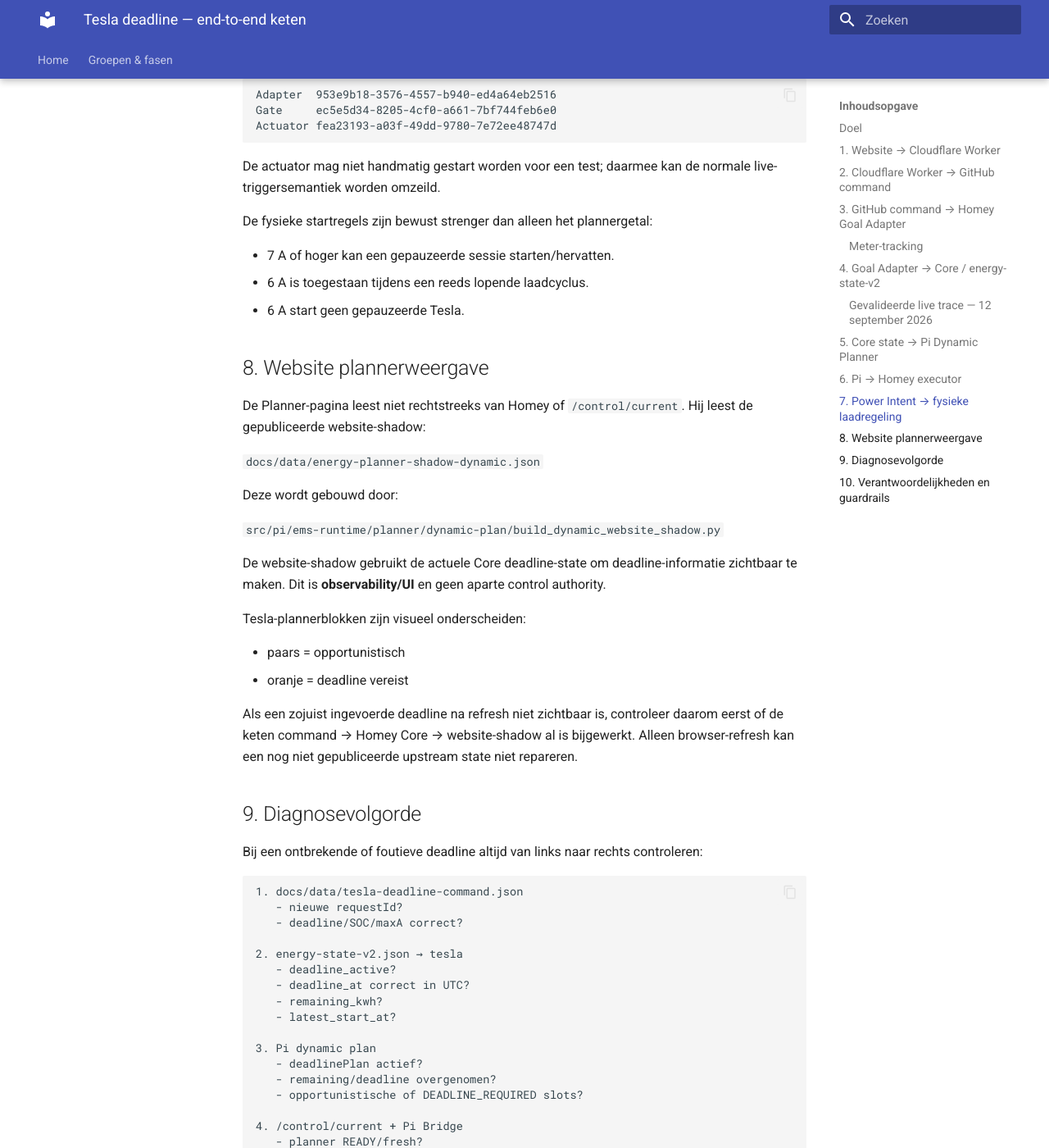
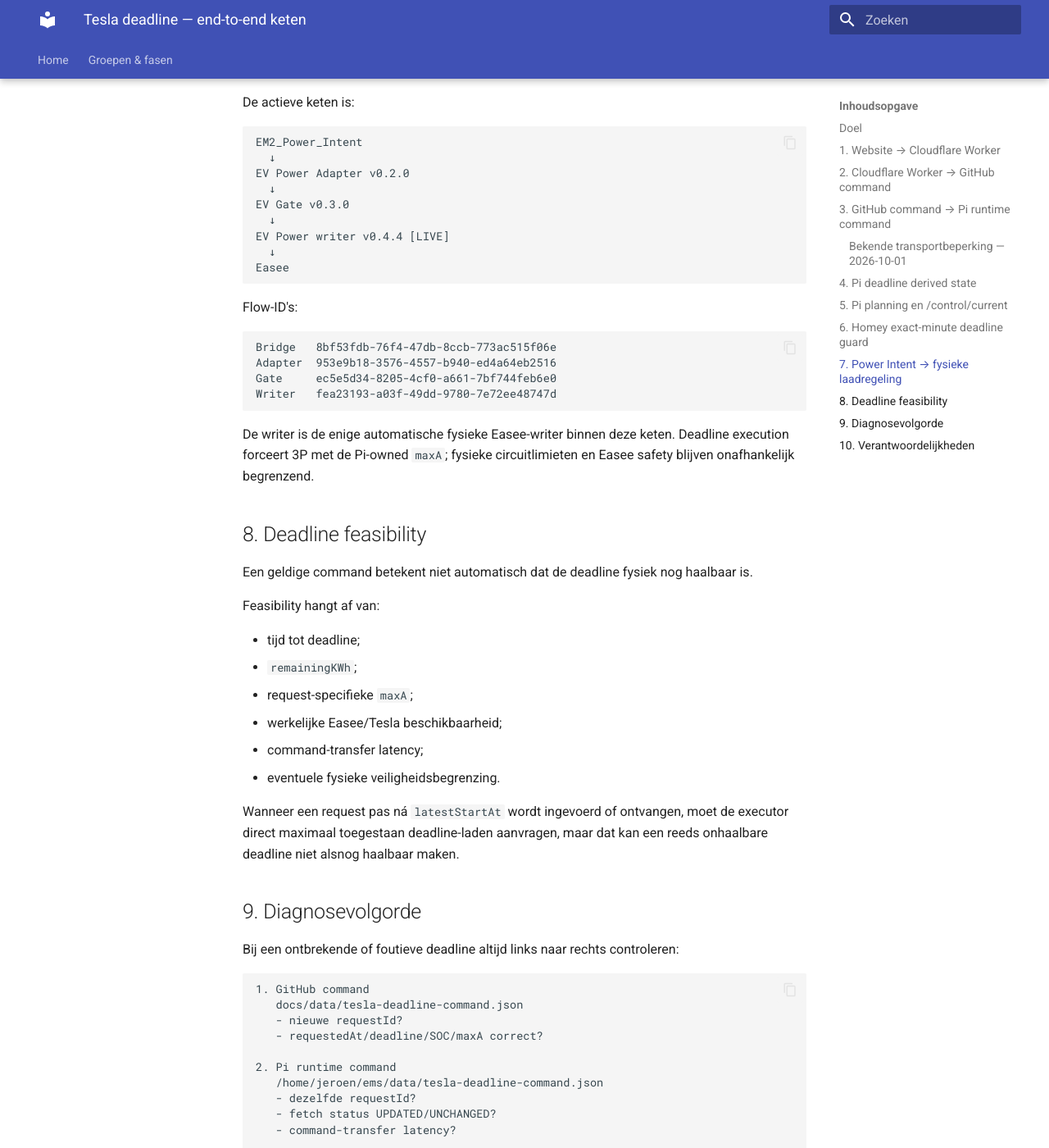
Before and after one commit to OnsKasteeltje/homey-energy-manual, an MkDocs documentation site: the page built from docs/architecture/tesla-deadline-end-to-end.md, in a window 1280 px wide and 1400 px high, scrolled down 5529 px. Shown: the whole window at 82% size. Built offline with MkDocs 1.6.1 and Material for MkDocs 9.7.7, drawn with Linux system fonts in a browser that asks for light colours; some of the changed text lies outside the part shown.

Commit message:
docs(ev): align deadline end-to-end chain with Pi ownership

````diff
--- a/docs/architecture/tesla-deadline-end-to-end.md
+++ b/docs/architecture/tesla-deadline-end-to-end.md
@@ -2,327 +2,329 @@
 
 ## Doel
 
-Dit document legt vast **wat wat aanroept, welke data wordt doorgegeven en waar de verantwoordelijkheden liggen** voor een Tesla-deadline. Het is bedoeld als technische trace voor diagnose, wijzigingen en regressietests.
+Dit document beschrijft de **actuele productie-keten** voor een Tesla-deadline: welke component eigenaar is van command lifecycle, afgeleide deadline-state, realtime execution en fysieke Easee-writes.
 
 De gecontroleerde keten is:
 
 ```text
-Website
-  ↓ POST
+Website / Invoer V2
+  ↓ POST + control-PIN
 Cloudflare Worker
-  ↓ commit
-GitHub: docs/data/tesla-deadline-command.json
-  ↓ polling/read
-Homey: EV Deadline Goal Adapter
-  ↓ EM2 goals/Core state
-Homey Core / energy-state-v2.json
-  ↓ input
-Pi Dynamic Planner
-  ↓ /control/current
-Homey Pi Dynamic Planner Bridge
-  ↓ canonical EM2_Power_Intent
-EV Power Adapter → Validation Gate → EV Actuator
+  ↓ GitHub Contents API PUT
+GitHub main: docs/data/tesla-deadline-command.json
+  ↓ Pi command fetcher (60 s)
+Pi: /home/jeroen/ems/data/tesla-deadline-command.json
+  ↓ OnSuccess / watchdog
+Pi deadline derived-state builder
+  ↓
+/home/jeroen/ems/data/ev-deadline-shadow-state.json
+  ↓
+Pi /control/current
+  ↓
+Homey PI Dynamic Planner Bridge v1.5.3
+  ↓
+EM2_Power_Intent
+  ↓
+EV Power Adapter v0.2.0
+  ↓
+EV Gate v0.3.0
+  ↓
+EV Power writer v0.4.4 [LIVE]
   ↓
 Easee / Tesla
 ```
 
+Pi is deadline lifecycle/planning authority. Homey remains realtime executor/safety boundary and the guarded EV writer is the sole automatic physical Easee writer.
+
 ## 1. Website → Cloudflare Worker
 
-Frontend controller:
+De private Invoer V2 gebruikt de bestaande authenticated Worker-write route. De browser bevat geen GitHub-token. De Worker source staat canoniek onder:
 
-`docs/javascripts/tesla-deadline-controller-v2.8.115.js`
+`apps/cloudflare/tesla-deadline-worker.js`
 
-De controller leest:
-
-`docs/data/tesla-control-config.json`
-
-Daarin staat de `worker_url`. Bij **Opslaan** doet de frontend een `POST` naar die Worker met JSON:
+De request bevat minimaal:
 
 ```json
 {
   "active": true,
   "deadline": "YYYY-MM-DDTHH:MM",
-  "currentSoc": 51,
-  "targetSoc": 95,
-  "maxA": 7
+  "currentSoc": 27,
+  "targetSoc": 40,
+  "maxA": 8
 }
 ```
 
-De PIN wordt apart meegestuurd in header `X-Tesla-Control-Pin`.
+De PIN wordt meegestuurd als `X-Tesla-Control-Pin`. De Worker valideert input, genereert een nieuwe `requestId`, gebruikt de operationele `calibrationKWhPerPercent` en berekent:
 
-De frontend houdt na een succesvolle POST tijdelijk een `pendingCommand` bij en controleert of Core de opdracht bevestigt. Als dat niet binnen de ingestelde acknowledgement-periode gebeurt, toont de UI een write-route fout.
+`goalKWh = (targetSoc - currentSoc) × calibrationKWhPerPercent`
+
+De command-SOC is input-only. Er is geen live Tesla-SOC telemetry in deze keten.
 
 ## 2. Cloudflare Worker → GitHub command
 
-De Worker schrijft de opdracht naar:
+De Worker schrijft via de GitHub Contents API naar:
 
 `docs/data/tesla-deadline-command.json`
 
-Dit bestand is de persistente command-overdracht tussen website en Homey.
+Het bestand is tijdens de huidige migratiefase de duurzame commandbron voor de Pi. Belangrijke velden zijn:
 
-Voorbeeld van de live gevalideerde opdracht van 12 september 2026:
-
-```json
-{
-  "schema": 2,
-  "requestId": "4a5e7dfb-dace-41b3-aa45-401445cefc00",
-  "requestedAt": "2026-09-12T11:56:22.620Z",
-  "source": "website",
-  "active": true,
-  "deadline": "2026-09-14T05:00",
-  "currentSoc": 51,
-  "targetSoc": 95,
-  "calibrationKWhPerPercent": 0.55,
-  "goalKWh": 24.2,
-  "maxA": 7
-}
-```
-
-De Worker berekent dus ook de energie-opgave:
-
-`goalKWh = (targetSoc - currentSoc) × calibrationKWhPerPercent`
-
-Voor 51% → 95% bij 0,55 kWh/% is dit 24,2 kWh.
-
-## 3. GitHub command → Homey Goal Adapter
-
-Homey flow:
-
-`EM v2 | 10 Input | EV Deadline Goal Adapter v0.2 METER-TRACKED`
-
-Flow-ID:
-
-`445cb82c-5e1f-43c3-b2cf-f2d78fec6e16`
-
-De adapter leest de raw GitHub-versie van `docs/data/tesla-deadline-command.json` en gebruikt bij een nieuw `requestId` de opdracht als nieuwe deadline-goal.
-
-Belangrijke velden zijn:
-
+- `schema=2`
+- `requestId`
+- `requestedAt`
 - `active`
-- `requestId`
 - `deadline`
+- `currentSoc`
+- `targetSoc`
+- `calibrationKWhPerPercent`
 - `goalKWh`
 - `maxA`
 
-### Meter-tracking
+## 3. GitHub command → Pi runtime command
 
-v0.2 gebruikt de Easee energiemeter als voortgangsbron. Bij een nieuwe request wordt een meterbaseline vastgelegd. Daarna geldt conceptueel:
+De actieve consumer is:
+
+`services/pi/integrations/github/ev/fetch_deadline_command.py`
+
+Systemd:
+
+- `ems-ev-deadline-command.timer` — 60-seconden cadence;
+- `ems-ev-deadline-command.service` — fetch/validate/atomic replace;
+- succesvolle service-runs triggeren `ems-ev-deadline-state.service` via `OnSuccess=`.
+
+Runtime command:
+
+`/home/jeroen/ems/data/tesla-deadline-command.json`
+
+De fetcher valideert schema, request identity, timestamp, SoC-bounds, `goalKWh`, calibratie en `maxA`. Een fetch- of validatiefout vervangt nooit de laatst geldige runtime command.
+
+### Bekende transportbeperking — 2026-10-01
+
+De huidige fetcher leest nog de branch-URL op `raw.githubusercontent.com`. Live evidence op 2026-10-01 liet zien dat een nieuwe GitHub commit om circa 22:08 pas om 22:12 door de Pi werd gezien, ondanks correcte 60-seconden polling. De command lifecycle, Pi derived state en Homey execution reageerden daarna direct correct.
+
+Daarom geldt:
+
+- sneller pollen alleen lost deze latency niet betrouwbaar op;
+- de raw branch-URL is geen geschikte langetermijn transportkeuze voor tijdkritische deadline-commands;
+- migratie naar een cache-onafhankelijke GitHub Contents REST read is technische schuld / geplande follow-up;
+- totdat die migratie is uitgevoerd blijft GitHub command latency onderdeel van deadline feasibility.
+
+Dit is uitsluitend de **website → Pi command-transfer**. De live Homey ↔ Pi state/control transport blijft LAN-lokaal en is niet afhankelijk van GitHub.
+
+## 4. Pi deadline derived state
+
+Builder:
+
+`services/pi/state/ev/deadline/build_deadline_state.py`
+
+Runtime output:
+
+`/home/jeroen/ems/data/ev-deadline-shadow-state.json`
+
+Schema:
+
+`EMS_PI_EV_DEADLINE_SHADOW_STATE_V0.2`
+
+Per nieuwe `requestId` wordt een immutable request-baseline opgebouwd. Relevante velden zijn onder andere:
 
 ```text
-deliveredKWh = currentEaseeMeterKWh - baselineMeterKWh
-remainingKWh = max(0, goalKWh - deliveredKWh)
+requestId
+deadlineAt
+goalKWh
+maxA
+baselineMeterKWh
+deliveredKWh
+remainingKWh
+latestStartAt
+status
+telemetryAt
 ```
 
-Hierdoor wordt `remainingKWh` niet iedere cyclus teruggezet naar de oorspronkelijke `goalKWh`.
+De Easee cumulatieve meter is checkpoint/validation only. Realtime voortgang wordt afgeleid uit canonical Homey Core `tesla.power_w`, geïntegreerd over canonical telemetry timestamps. De normale Homey Core cadence is vijf minuten; de deadline execution contract accepteert maximaal 420 seconden telemetry age.
 
-Bij ontbrekende/onbetrouwbare meterdata wordt de eerdere resterende energie conservatief behouden.
-
-## 4. Goal Adapter → Core / energy-state-v2
-
-Core publiceert de uitvoerbare Tesla-deadlinestatus in:
-
-`docs/data/energy-state-v2.json`
-
-en lokaal op de Pi in:
-
-`/home/jeroen/ems/data/energy-state-v2.json`
-
-Relevante Tesla-velden:
+Conceptueel:
 
 ```text
-connected
-deadline_active
-deadline_at
-latest_start_at
-remaining_kwh
-charge_state
-requested_a
+remainingKWh = max(0, goalKWh - deliveredKWh)
+
+latestStart =
+    deadline
+    - remainingKWh / availableDeadlinePowerKW
 ```
 
-`deadline_at` wordt als UTC timestamp gepubliceerd. Een lokale deadline van 05:00 CEST verschijnt dus als 03:00Z.
+Een deadline zonder expliciete offset wordt door de Pi canoniek geïnterpreteerd in `Europe/Amsterdam`.
 
-`latest_start_at` wordt opnieuw bepaald op basis van de resterende energie en het beschikbare laadvermogen. Opportunistisch laden vóór de deadline verlaagt `remaining_kwh` en kan daardoor `latest_start_at` naar later verschuiven.
+## 5. Pi planning en /control/current
 
-### Gevalideerde live trace — 12 september 2026
+De Pi is planner/deadline authority. De status/control API projecteert de actuele deadline als top-level contract:
 
-Website-opdracht:
+`EMS_PI_EV_DEADLINE_EXECUTION_V0.1`
+
+via:
+
+`GET /control/current`
+
+Het contract is fail-closed en vereist onder andere geldige Pi authority, geldige derived deadline-state en voldoende verse canonical Homey telemetry.
+
+Belangrijke execution fields:
 
 ```text
-51% → 95%
-deadline: maandag 14-09-2026 05:00 CEST
-maxA: 7 A
-goal: 24.2 kWh
+active
+requestId
+deadlineAt
+remainingKWh
+latestStartAt
+maxA
+authority = PI
+valid
 ```
 
-Later publiceerde Core:
+De Dynamic Pi Planner behandelt deadline charging als harde constraint. Opportunistisch laden blijft een aparte PV-flexroute. Deadline execution is altijd 3P-capable en wordt begrensd door de request-specifieke `maxA`.
 
-```text
-deadline_active = true
-deadline_at = 2026-09-14T03:00:00.000Z
-latest_start_at = 2026-09-13T23:01:05.590Z
-remaining_kwh = 19.232
-```
+## 6. Homey exact-minute deadline guard
 
-De Tesla meldde op dat moment ongeveer 60% SOC. 51% → 60% is 9 procentpunt; bij 0,55 kWh/% is dat 4,95 kWh. De Easee meter-tracking had circa 4,968 kWh afgeboekt (`24.2 - 19.232`). Het verschil was slechts circa 0,018 kWh. Dit is een sterke live-validatie van de gebruikte calibratie en meter-tracking, maar geen algemene garantie dat die calibratie onder alle omstandigheden exact blijft.
+Actieve flow:
 
-## 5. Core state → Pi Dynamic Planner
-
-Canonical planner:
-
-`src/pi/ems-runtime/planner/dynamic-plan/build_dynamic_shadow_plan.py`
-
-Runtime:
-
-`/home/jeroen/ems/runtime/planner/dynamic-plan/build_dynamic_shadow_plan.py`
-
-De planner leest de actieve Tesla-deadline uit de energy state.
-
-Normaal blijft Tesla een secundaire flex-load: opportunistisch laden wordt gekozen op basis van PV-overschot/economische marginale waarde, nadat WW-comfort haalbaar blijft.
-
-De deadline is een **harde constraint**. De plannerfunctie `apply_ev_deadline_constraint(...)` kan vanaf de noodzakelijke startperiode het EV-target overrulen naar `DEADLINE_REQUIRED`.
-
-Belangrijke scheiding:
-
-```text
-vóór latestStart  → normale opportunistische PV-logica
-vanaf latestStart → resterende energie wordt deadline-verplicht
-```
-
-Homey blijft eigenaar van de exacte-minuut veiligheidsuitvoering (`HOMEY_EXECUTOR_EXACT_MINUTE`). De Pi werkt met kwartierslots.
-
-## 6. Pi → Homey executor
-
-Pi status/control API levert de actuele plannercommand via:
-
-`/control/current`
-
-Homey flow:
-
-`EM v2 | 20 Power Intent | PI Dynamic Planner Bridge v1.2.6 DEADLINE-GUARD [READY]`
+`EM v2 | 20 Power Intent | PI Dynamic Planner Bridge v1.5.3 PHASE-AUTHORITY [READY]`
 
 Flow-ID:
 
 `8bf53fdb-76f4-47db-8ccb-773ac515f06e`
 
-De bridge is alleen actief als:
+De bridge leest `/control/current` iedere minuut en blijft alleen actief als:
 
 `EM2_Planner_Authority == PI`
 
-Dit is de enige HOMEY↔PI authority gate. De bridge schrijft niet rechtstreeks naar de Easee/Tesla, maar maakt de canonical `EM2_Power_Intent`.
+De bridge schrijft niet rechtstreeks naar Easee. Hij projecteert het geldige Pi-contract naar canonical `EM2_Power_Intent`.
 
-De bridge heeft daarnaast een executor-side deadline guard. Bij een noodzakelijke deadline-charge worden de deadline-semantiek expliciet doorgegeven als:
+Voor een actieve deadline gebruikt Homey live Easee connectivity/charge-state als executor evidence. Wanneer:
 
 ```text
-status = NUMERIC_DEADLINE_TARGET
-source = REMAINING_KWH_OVER_TIME_TO_DEADLINE
-reason = HOMEY_EXECUTOR_DEADLINE_GUARD
+deadline active
+AND Tesla connected
+AND remainingKWh > 0
+AND now >= min(explicit latestStart, derived latestStart)
 ```
 
-Hierdoor blijft de deadline ook aan de uitvoeringskant hard bewaakt.
+geldt:
+
+```text
+mode       = 3P
+requestedA = deadline maxA
+status     = NUMERIC_DEADLINE_TARGET
+source     = REMAINING_KWH_OVER_TIME_TO_DEADLINE
+reason     = HOMEY_EXECUTOR_DEADLINE_GUARD
+```
+
+De Pi blijft eigenaar van deadline-state en `maxA`; Homey wordt hierdoor geen tweede planner.
+
+De historische Homey flow `EV Deadline Goal Adapter` is disabled en is geen onderdeel meer van de actieve keten.
 
 ## 7. Power Intent → fysieke laadregeling
 
-De EV-keten is:
+De actieve keten is:
 
 ```text
 EM2_Power_Intent
   ↓
-EV Power Adapter
+EV Power Adapter v0.2.0
   ↓
-EV Power Adapter Gate
+EV Gate v0.3.0
   ↓
-EV Power Actuator
+EV Power writer v0.4.4 [LIVE]
   ↓
 Easee
 ```
 
-Belangrijke flows:
+Flow-ID's:
 
 ```text
+Bridge   8bf53fdb-76f4-47db-8ccb-773ac515f06e
 Adapter  953e9b18-3576-4557-b940-ed4a64eb2516
 Gate     ec5e5d34-8205-4cf0-a661-7bf744feb6e0
-Actuator fea23193-a03f-49dd-9780-7e72ee48747d
+Writer   fea23193-a03f-49dd-9780-7e72ee48747d
 ```
 
-De actuator mag niet handmatig gestart worden voor een test; daarmee kan de normale live-triggersemantiek worden omzeild.
+De writer is de enige automatische fysieke Easee-writer binnen deze keten. Deadline execution forceert 3P met de Pi-owned `maxA`; fysieke circuitlimieten en Easee safety blijven onafhankelijk begrenzend.
 
-De fysieke startregels zijn bewust strenger dan alleen het plannergetal:
+## 8. Deadline feasibility
 
-- 7 A of hoger kan een gepauzeerde sessie starten/hervatten.
-- 6 A is toegestaan tijdens een reeds lopende laadcyclus.
-- 6 A start geen gepauzeerde Tesla.
+Een geldige command betekent niet automatisch dat de deadline fysiek nog haalbaar is.
 
-## 8. Website plannerweergave
+Feasibility hangt af van:
 
-De Planner-pagina leest niet rechtstreeks van Homey of `/control/current`. Hij leest de gepubliceerde website-shadow:
+- tijd tot deadline;
+- `remainingKWh`;
+- request-specifieke `maxA`;
+- werkelijke Easee/Tesla beschikbaarheid;
+- command-transfer latency;
+- eventuele fysieke veiligheidsbegrenzing.
 
-`docs/data/energy-planner-shadow-dynamic.json`
-
-Deze wordt gebouwd door:
-
-`src/pi/ems-runtime/planner/dynamic-plan/build_dynamic_website_shadow.py`
-
-De website-shadow gebruikt de actuele Core deadline-state om deadline-informatie zichtbaar te maken. Dit is **observability/UI** en geen aparte control authority.
-
-Tesla-plannerblokken zijn visueel onderscheiden:
-
-- paars = opportunistisch
-- oranje = deadline vereist
-
-Als een zojuist ingevoerde deadline na refresh niet zichtbaar is, controleer daarom eerst of de keten command → Homey Core → website-shadow al is bijgewerkt. Alleen browser-refresh kan een nog niet gepubliceerde upstream state niet repareren.
+Wanneer een request pas ná `latestStartAt` wordt ingevoerd of ontvangen, moet de executor direct maximaal toegestaan deadline-laden aanvragen, maar dat kan een reeds onhaalbare deadline niet alsnog haalbaar maken.
 
 ## 9. Diagnosevolgorde
 
-Bij een ontbrekende of foutieve deadline altijd van links naar rechts controleren:
+Bij een ontbrekende of foutieve deadline altijd links naar rechts controleren:
 
 ```text
-1. docs/data/tesla-deadline-command.json
+1. GitHub command
+   docs/data/tesla-deadline-command.json
    - nieuwe requestId?
-   - deadline/SOC/maxA correct?
+   - requestedAt/deadline/SOC/maxA correct?
 
-2. energy-state-v2.json → tesla
-   - deadline_active?
-   - deadline_at correct in UTC?
-   - remaining_kwh?
-   - latest_start_at?
+2. Pi runtime command
+   /home/jeroen/ems/data/tesla-deadline-command.json
+   - dezelfde requestId?
+   - fetch status UPDATED/UNCHANGED?
+   - command-transfer latency?
 
-3. Pi dynamic plan
-   - deadlinePlan actief?
-   - remaining/deadline overgenomen?
-   - opportunistische of DEADLINE_REQUIRED slots?
+3. Pi derived state
+   /home/jeroen/ems/data/ev-deadline-shadow-state.json
+   - status TRACKING?
+   - remainingKWh?
+   - latestStartAt?
+   - telemetry fresh?
 
-4. /control/current + Pi Bridge
-   - planner READY/fresh?
-   - EM2_Planner_Authority == PI?
-   - canonical intent correct?
+4. /control/current
+   - deadline.valid?
+   - deadline.active?
+   - authority PI?
+   - maxA correct?
 
-5. EV adapter/gate/actuator
-   - targetW/requestedA?
-   - gate PASS?
-   - actuator live/no-op/write?
+5. Homey PI Bridge
+   - deadlineGuard.active?
+   - deadlineGuard.applied?
+   - connected?
+   - forceFromAt bereikt?
+   - phase command 3P + maxA?
 
-6. Easee/Tesla
-   - connected/paused/charging?
-   - meterprogressie?
+6. Adapter / Gate / writer
+   - Adapter EXECUTABLE?
+   - Gate PASS?
+   - writer LIVE / write result?
+
+7. Easee / Tesla
+   - plugged_in_paused of plugged_in_charging?
+   - offered A?
+   - target A?
+   - 3-fase stroom?
+   - werkelijk vermogen?
 ```
 
-Deze volgorde voorkomt dat een UI-probleem wordt aangezien voor een plannerprobleem of dat een downstream actuator wordt aangepast terwijl de command upstream nooit is aangekomen.
+Deze volgorde voorkomt dat een upstream command-latency als planner- of actuatorprobleem wordt behandeld.
 
-## 10. Verantwoordelijkheden en guardrails
-
-Samengevat:
+## 10. Verantwoordelijkheden
 
 ```text
 Website          = gebruikersinvoer
-Worker           = authenticatie + persistente command-write
-GitHub command   = overdrachtscontract website → Homey
-Goal Adapter     = goal lifecycle + Easee meter-tracking
-Homey Core       = canonical live state
-Pi Planner       = optimalisatie + harde deadlineplanning
-Pi Bridge        = plannerintent → canonical Homey intent + exact-deadline guard
-EV Adapter/Gate  = vertaling en validatie
-EV Actuator      = enige fysieke Easee-write in deze keten
-Homey            = executor en lokale safety owner
+Worker           = authenticatie + duurzame GitHub command-write
+GitHub command   = tijdelijke duurzame overdrachtsbron website → Pi
+Pi fetcher       = command-ingress + validatie + atomic runtime publication
+Pi deadline state= lifecycle/progress/latestStart
+Pi Planner/API   = planning + deadline execution contract
+Homey Bridge     = realtime executor guard + canonical Power Intent
+EV Adapter/Gate  = vertaling + validatie
+EV writer        = enige automatische fysieke Easee-write
+Easee/Equalizer  = lokale elektrische safety
 ```
 
-De architectuur bevat bewust twee complementaire deadline-lagen: de Pi plant de deadline als harde constraint, terwijl Homey de exacte uitvoeringsveiligheid bewaakt. De Pi-planner zelf schrijft geen apparaten rechtstreeks aan.
+Er is één planner/deadline authority (Pi) en één automatische fysieke writer (Homey EV writer). Dual ownership is verboden.
````
